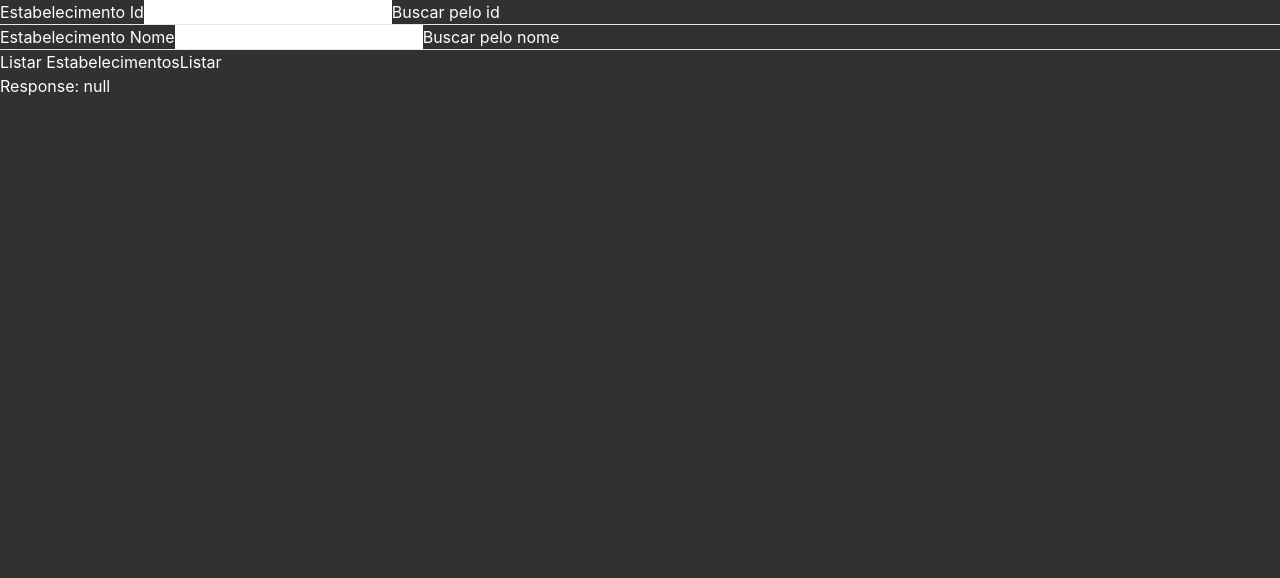
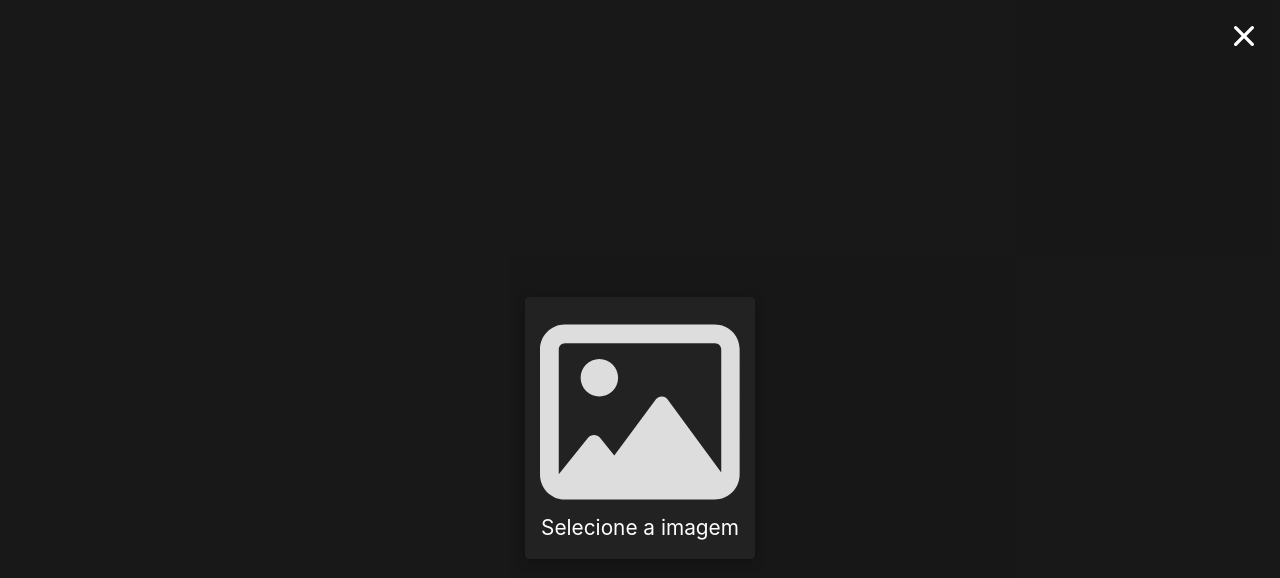
Before and after one commit to codethebasics/foodsfa, a Next.js app: page / in a window 1280 px wide. Shown: the top 578 px of the page. Built offline with nearby package versions, Linux system fonts and the light colour scheme.

Commit message:
image upload component

```diff
--- /dev/null
+++ b/components/form/ImageUpload.jsx
@@ -0,0 +1,91 @@
+import { Flex, Button, Image, Text } from '@chakra-ui/react'
+import styled from 'styled-components'
+import { useState } from 'react'
+
+const ImageControl = styled.div`
+  display: flex;
+  flex-direction: column;
+  position: fixed;
+  place-items: center;
+  width: 100%;
+  height: 100%;
+  z-index: 9;
+  background-color: rgba(22, 22, 22, 0.9);
+
+  .container {
+    background-color: #222;
+    box-shadow: 0 3px 10px #111;
+    margin: auto;
+    display: flex;
+    flex-direction: column;
+    justify-content: center;
+    align-items: center;
+    text-align: center;
+    padding: 15px;
+    cursor: pointer;
+    border-radius: 4px;
+
+    label {
+      cursor: pointer;
+      font-size: 0.9rem;
+
+      input {
+        display: none;
+      }
+    }
+  }
+`
+
+export default function Home() {
+  const [selectedImage, setSelectedImage] = useState(undefined)
+
+  const onChangeImage = e => {
+    const imageURL = URL.createObjectURL(e.target.files[0])
+    setSelectedImage(imageURL)
+    console.log(imageURL)
+  }
+
+  const renderUploadedImage = () => {
+    if (selectedImage) {
+      return (
+        <Image
+          src={selectedImage}
+          borderRadius={'5px'}
+          alt={'imagem selecionada'}
+        />
+      )
+    }
+  }
+
+  return (
+    <ImageControl>
+      <Flex alignSelf={'flex-end'} mt={4} mr={4} cursor={'pointer'}>
+        <Image src={'/img/white-times.svg'} alt={'fechar'} />
+      </Flex>
+      <Flex direction={'column'} className={'container'}>
+        {!selectedImage && (
+          <label>
+            <Image src={'/img/image-placeholder.svg'} alt={'selecionar'} />
+            <input type={'file'} accept={'image/*'} onChange={onChangeImage} />
+            <Text fontSize={'1.3rem'}>Selecione a imagem</Text>
+          </label>
+        )}
+        {selectedImage && (
+          <Flex direction={'column'}>
+            <Button
+              colorScheme={'blackAlpha'}
+              mb={5}
+              onClick={() => setSelectedImage(false)}
+            >
+              Selecionar outra
+            </Button>
+            {renderUploadedImage()}
+            <Button colorScheme={'orange'} mt={5}>
+              Confirmar
+            </Button>
+          </Flex>
+        )}
+      </Flex>
+    </ImageControl>
+  )
+}
--- a/pages/admin/estabelecimento/index.jsx
+++ b/pages/admin/estabelecimento/index.jsx
@@ -118,6 +118,7 @@ export default function Gerenciador() {
                     height={5}
                     cursor={'pointer'}
                     onClick={() => setShowAlterarSenha(false)}
+                    alt={'fechar'}
                   />
                 </Flex>
                 <FormControl mb={3}>
--- a/pages/index.jsx
+++ b/pages/index.jsx
@@ -1,52 +1,5 @@
-import * as EstabelecimentoService from '../services/estabelecimento/EstabelecimentoService'
-
-import { useState } from 'react'
+import ImageUpload from '../components/form/ImageUpload'
 
 export default function Home() {
-  const [response, setResponse] = useState(null)
-  const [estabelecimentoId, setEstabelecimentoId] = useState(0)
-  const [estabelecimentoName, setEstabelecimentoName] = useState('')
-
-  const list = async () => {
-    console.log('Listando estabelecimentos')
-    setResponse(await EstabelecimentoService.list())
-  }
-
-  const findById = async () => {
-    console.log('Buscando pelo id')
-    setResponse(await EstabelecimentoService.findById(estabelecimentoId))
-  }
-
-  const findByName = async () => {
-    console.log('Buscando pelo nome')
-    setResponse(await EstabelecimentoService.findByName(estabelecimentoName))
-  }
-
-  return (
-    <div>
-      <div>
-        <label>Estabelecimento Id</label>
-        <input
-          value={estabelecimentoId}
-          onChange={e => setEstabelecimentoId(e.target.value)}
-        />
-        <button onClick={findById}>Buscar pelo id</button>
-      </div>
-      <hr />
-      <div>
-        <label>Estabelecimento Nome</label>
-        <input
-          value={estabelecimentoName}
-          onChange={e => setEstabelecimentoName(e.target.value)}
-        />
-        <button onClick={findByName}>Buscar pelo nome</button>
-      </div>
-      <hr />
-      <div>
-        <label>Listar Estabelecimentos</label>
-        <button onClick={list}>Listar</button>
-      </div>
-      <div>Response: {JSON.stringify(response)}</div>
-    </div>
-  )
+  return <ImageUpload />
 }
```
Also changed, not shown: public/img/image-placeholder.svg (added).
